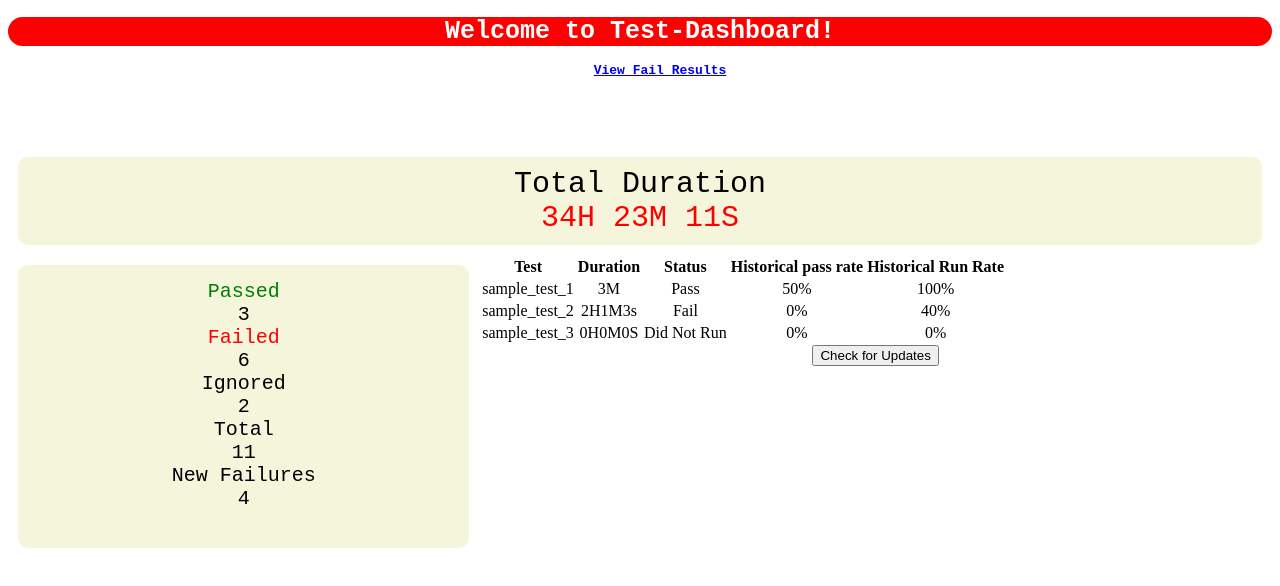
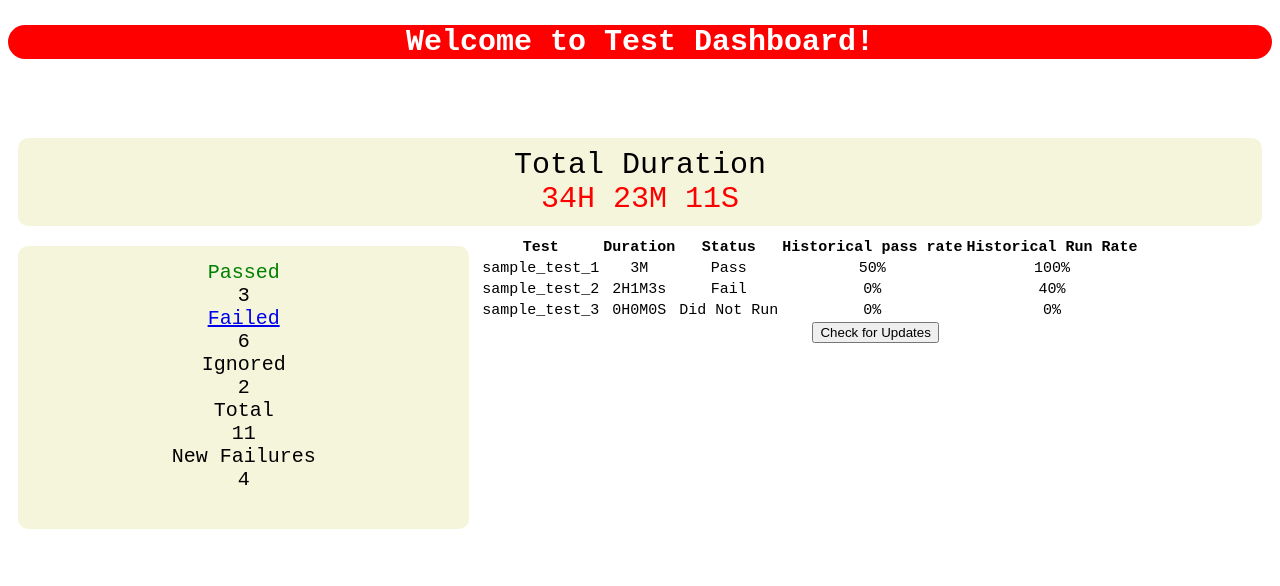
Before and after one commit to Alexandria-Davis/test-dashboard, an Angular app in the folder test-dashboard/: page / in a window 1280 px wide. Shown: the top 586 px of the page. Built offline with nearby package versions, Linux system fonts and the light colour scheme.

Commit message:
failure page displays header(w/o ngfor)

```diff
--- a/test-dashboard/src/app/app.component.html
+++ b/test-dashboard/src/app/app.component.html
@@ -1,12 +1,12 @@
 <!--The content below is only a placeholder and can be replaced.-->
 <div style="text-align:center">
-  <h1>
+  <!-- <h1>
     Welcome to {{ title }}!
-  </h1>
+  </h1> -->
 
   <nav>
     <ul>
-      <li><a href="/failures">View Fail Results</a></li>
+      <!--<li><a href="/failures">View Fail Results</a></li>-->
     </ul>
   </nav>
   <section id="main">
--- a/test-dashboard/src/app/failures/failures.component.html
+++ b/test-dashboard/src/app/failures/failures.component.html
@@ -1,6 +1,28 @@
-<p>{{fail.test1}}</p>
- <!--<button (click)="fireYellEvent($event)">Click Here</button>-->
+<!DOCTYPE html>
+<html>
+
+<!-- <p>{{fail.test1}}</p> -->
+<!--<button (click)="fireYellEvent($event)">Click Here</button>-->
 <h1>
-  {{testFail}}
+  Test Results
 </h1>
-<p> this should display on the failure page</p>
+<table id="table" style ="width:100%">
+  <tr id = "header">
+    <th>TestName</th>
+    <th>Result</th>
+    <th>Duration</th>
+    <th>Recurring</th>
+  </tr>
+  <tr>
+    <td>Name</td>
+    <td>Passed or Failed</td>
+    <td>Time</td>
+    <td>######</td>
+  </tr>
+
+
+</table>
+
+
+
+</html>
--- a/test-dashboard/src/app/failures/failures.component.scss
+++ b/test-dashboard/src/app/failures/failures.component.scss
@@ -1,3 +1,14 @@
 h1{
   visibility: visible;
+  font-family: monospace;
+  color: blue;
 }
+table{
+  font-family: monospace;
+}
+#header{
+  font-size: 20px;
+}
+tr:nth-child(even) {
+  background-color: #dddddd;
+}
--- a/test-dashboard/src/app/overview/overview.component.html
+++ b/test-dashboard/src/app/overview/overview.component.html
@@ -1,3 +1,6 @@
+<h1>
+  Welcome to {{ title }}!
+</h1>
 <p>
   overview works!
 </p>
@@ -11,7 +14,7 @@
     <div class="numbox">{{ passed }}</div>
   </div>
   <div class="statbox">
-    <div class="label"id="fail">Failed</div>
+    <div class="label"id="fail"><a href= "/failures">Failed</a></div>
     <div class="numbox">{{ failed }}</div>
   </div>
   <div class="statbox">
--- a/test-dashboard/src/app/overview/overview.component.scss
+++ b/test-dashboard/src/app/overview/overview.component.scss
@@ -1,3 +1,10 @@
+h1{
+  background-color: red;
+  color: white;
+  border-radius: 30px;
+  font-family: monospace;
+  font-size: 30px;
+}
 .statarea{
   background-color: beige;
   font-size: 20px;
--- a/test-dashboard/src/app/overview/overview.component.ts
+++ b/test-dashboard/src/app/overview/overview.component.ts
@@ -14,6 +14,7 @@ export class OverviewComponent implements OnInit {
   total;
   new_fail;
   no_run;
+  title;
 
   constructor() { }
 
@@ -25,6 +26,7 @@ export class OverviewComponent implements OnInit {
     this.total = this.passed + this.failed + this.no_run;
     this.new_fail = 4;
     this.durration = "34H 23M 11S";
+    this.title = "Test Dashboard";
     /*End Temp Data*/
   }
 
--- a/test-dashboard/src/app/test-list/test-list.component.scss
+++ b/test-dashboard/src/app/test-list/test-list.component.scss
@@ -0,0 +1,4 @@
+#single_run_test_table{
+  font-family: monospace;
+  font-size: 15px;
+}
```
Also changed, not shown: 1 other file (tests, documents, lock files or other folders).
